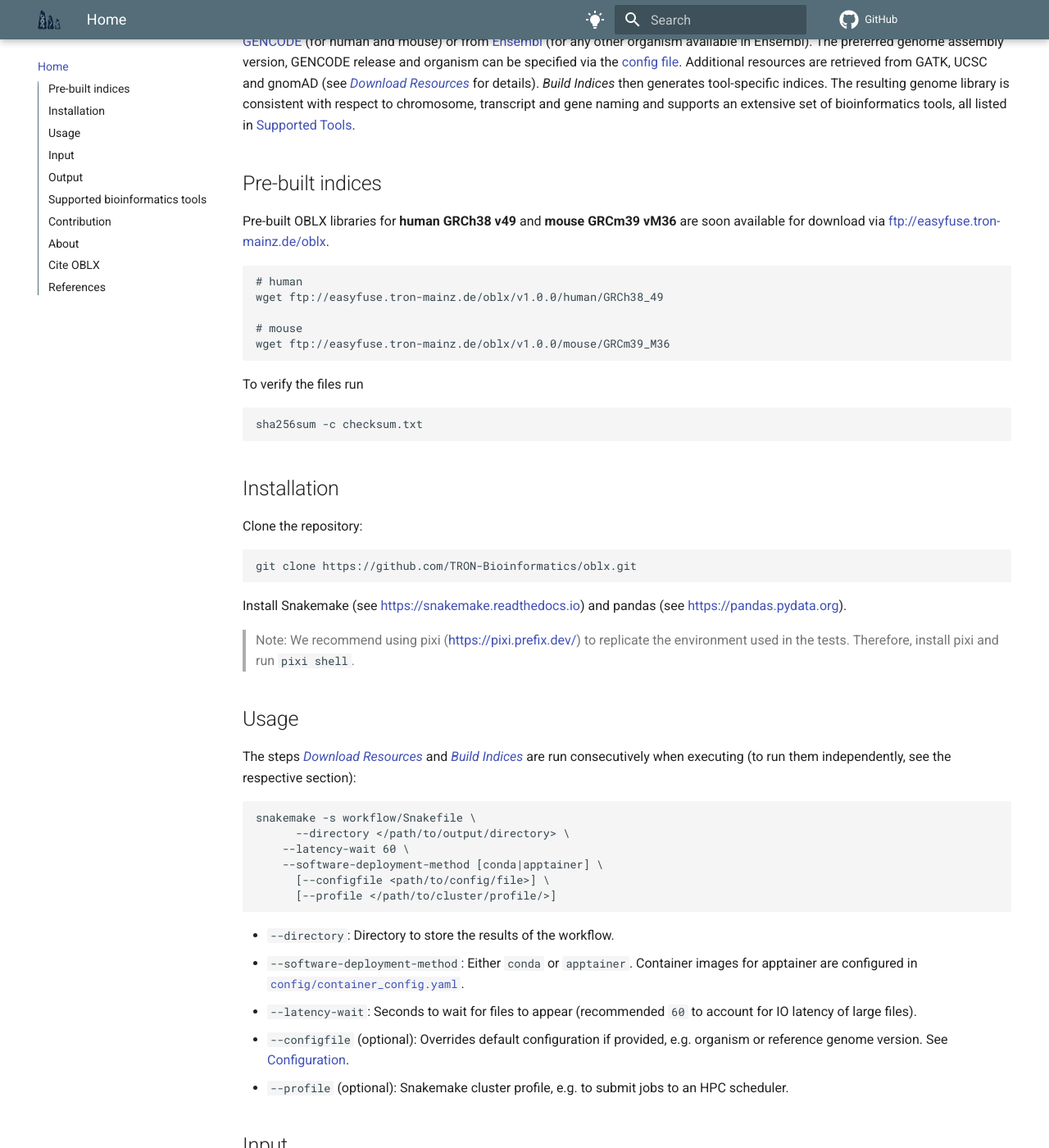
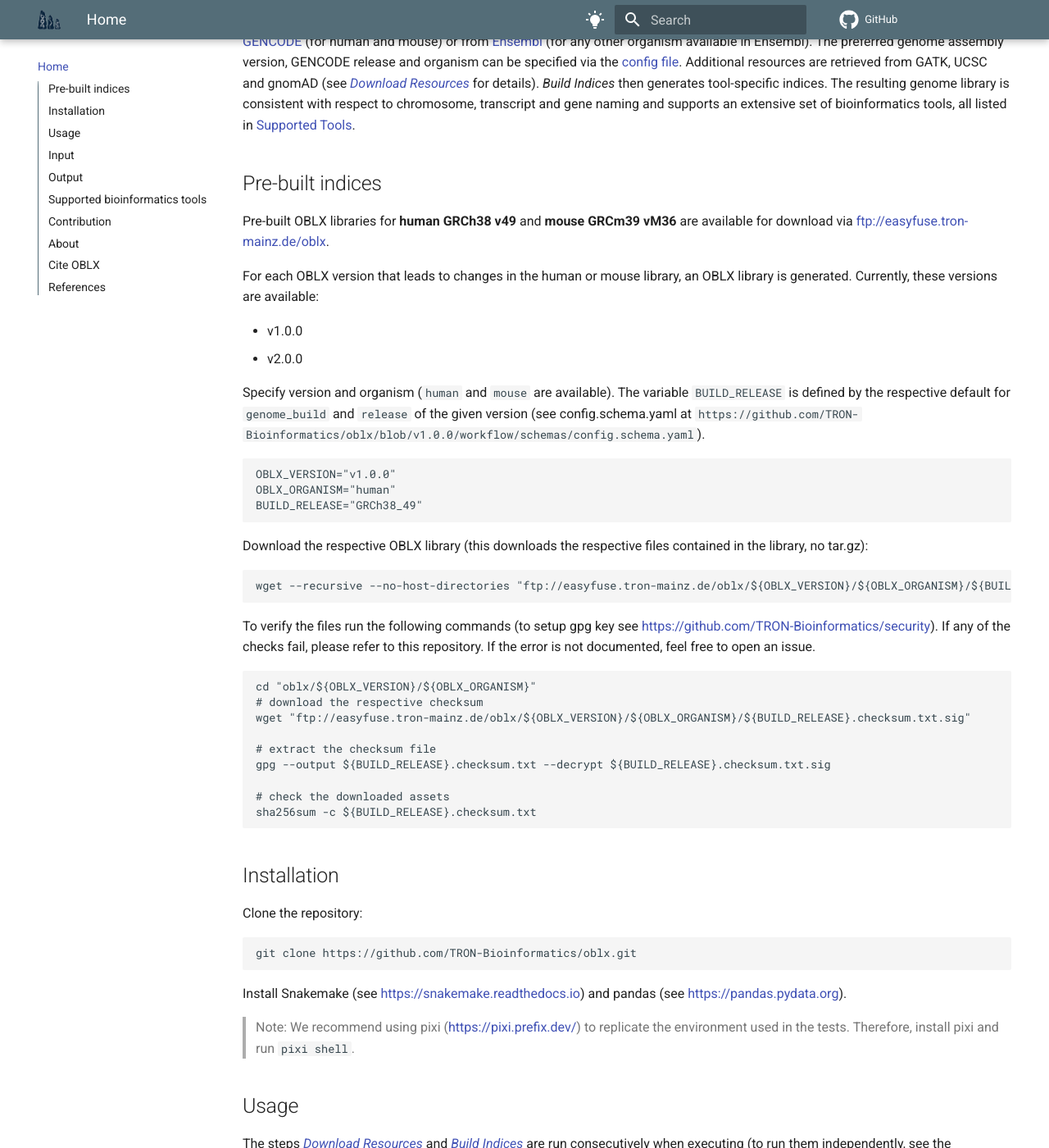
Before and after one commit to TRON-Bioinformatics/oblx, an MkDocs documentation site: the page built from docs/oblx/docs/index.md, in a window 1280 px wide and 1400 px high, scrolled down 1119 px. Shown: the whole window at 82% size. Built offline with MkDocs 1.6.1 and Material for MkDocs 9.7.7, drawn with Linux system fonts in a browser that asks for light colours; comment, search, counter and statistics services are not loaded.

Commit message:
docs: Update section on download of pre-built indices

````diff
--- a/docs/oblx/docs/index.md
+++ b/docs/oblx/docs/index.md
@@ -25,21 +25,48 @@ supports an extensive set of bioinformatics tools, all listed in
 ## Pre-built indices
 
 Pre-built OBLX libraries for **human GRCh38 v49** and **mouse GRCm39 vM36** are
-soon available for download via
+available for download via
 [ftp://easyfuse.tron-mainz.de/oblx](ftp://easyfuse.tron-mainz.de/oblx).
 
+For each OBLX version that leads to changes in the human or mouse library, an
+OBLX library is generated. Currently, these versions are available:
+
+- v1.0.0
+- v2.0.0
+
+Specify version and organism (`human` and `mouse` are available). The variable
+`BUILD_RELEASE` is defined by the respective default for `genome_build` and
+`release` of the given version (see config.schema.yaml at
+`https://github.com/TRON-Bioinformatics/oblx/blob/v1.0.0/workflow/schemas/config.schema.yaml`).
+
 ```sh
-# human
-wget ftp://easyfuse.tron-mainz.de/oblx/v1.0.0/human/GRCh38_49
-
-# mouse
-wget ftp://easyfuse.tron-mainz.de/oblx/v1.0.0/mouse/GRCm39_M36
+OBLX_VERSION="v1.0.0"
+OBLX_ORGANISM="human"
+BUILD_RELEASE="GRCh38_49"
 ```
 
-To verify the files run
+Download the respective OBLX library (this downloads the respective files
+contained in the library, no tar.gz):
 
 ```sh
-sha256sum -c checksum.txt
+wget --recursive --no-host-directories "ftp://easyfuse.tron-mainz.de/oblx/${OBLX_VERSION}/${OBLX_ORGANISM}/${BUILD_RELEASEy}$"
+```
+
+To verify the files run the following commands (to setup gpg key see
+[https://github.com/TRON-Bioinformatics/security](https://github.com/TRON-Bioinformatics/security)).
+If any of the checks fail, please refer to this repository. If the error is not
+documented, feel free to open an issue.
+
+```sh
+cd "oblx/${OBLX_VERSION}/${OBLX_ORGANISM}"
+# download the respective checksum
+wget "ftp://easyfuse.tron-mainz.de/oblx/${OBLX_VERSION}/${OBLX_ORGANISM}/${BUILD_RELEASE}.checksum.txt.sig"
+
+# extract the checksum file
+gpg --output ${BUILD_RELEASE}.checksum.txt --decrypt ${BUILD_RELEASE}.checksum.txt.sig
+
+# check the downloaded assets
+sha256sum -c ${BUILD_RELEASE}.checksum.txt
 ```
 
 ## Installation
````
Also changed, not shown: README.md.
